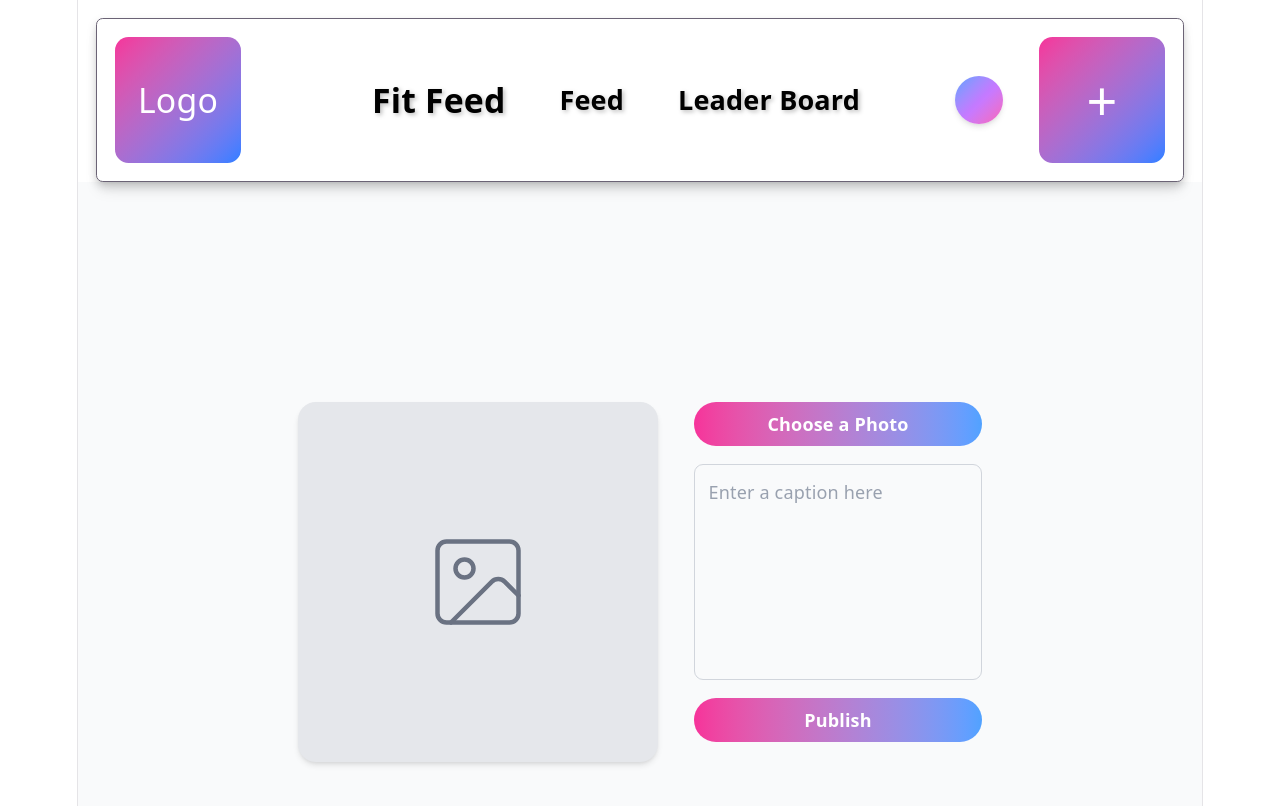
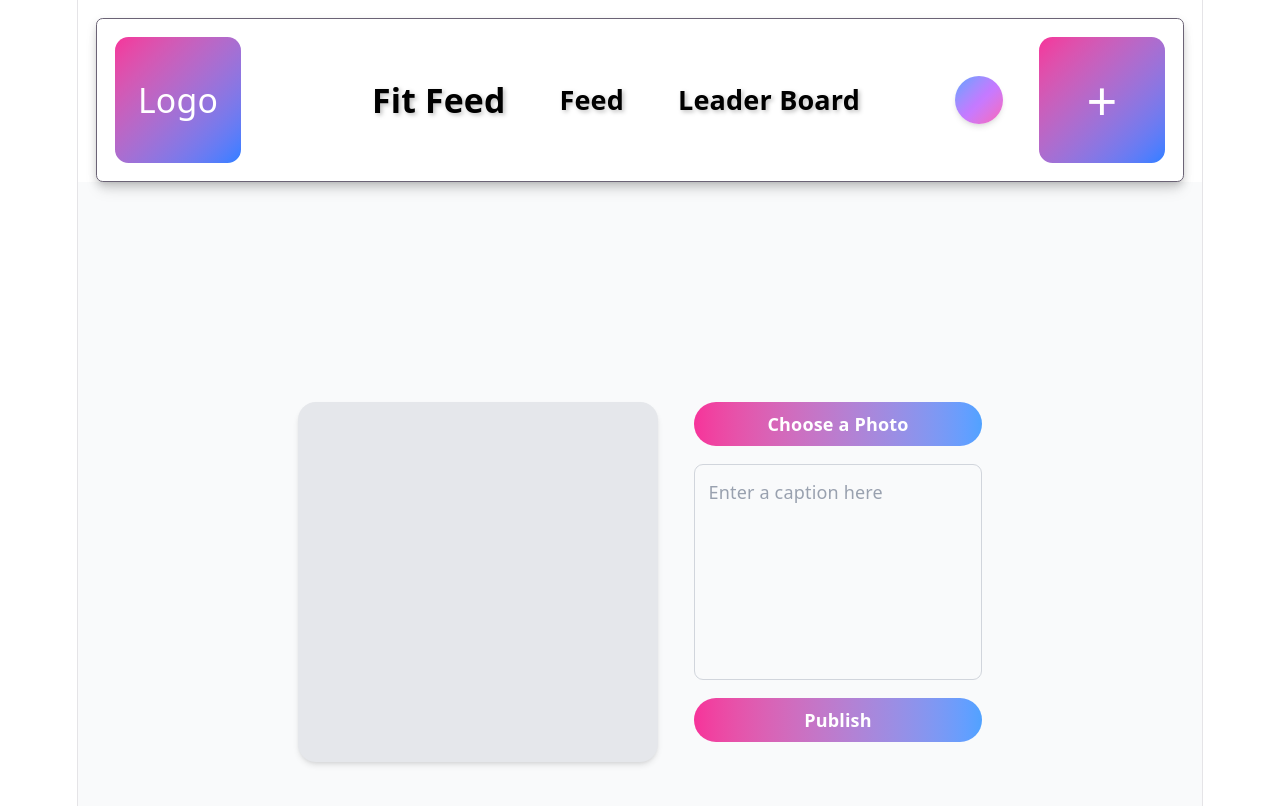
Before and after one commit to KhiryDixonManning/FitFeed, a React (Vite) app in the folder fit-feed/: page /upload in a window 1280 px wide. Shown: the top 806 px of the page. Built offline with nearby package versions, Linux system fonts and the light colour scheme.

Commit message:
Remove unused ImageIcon import and update placeholder for image preview in Upload component

```diff
--- a/fit-feed/src/pages/Upload.tsx
+++ b/fit-feed/src/pages/Upload.tsx
@@ -1,6 +1,5 @@
 import { useState } from "react";
 import Headbar from "../components/Headbar";
-import { ImageIcon } from "lucide-react";
 
 export default function Upload() {
   const [preview, setPreview] = useState<string | null>(null);
@@ -28,7 +27,8 @@ export default function Upload() {
             {preview ? (
               <img src={preview} alt="Preview" className="w-full h-full object-cover" />
             ) : (
-              <ImageIcon className="w-24 h-24 text-gray-500" strokeWidth={1} />
+              //place svg here
+              null
             )}
           </div>
 
```
